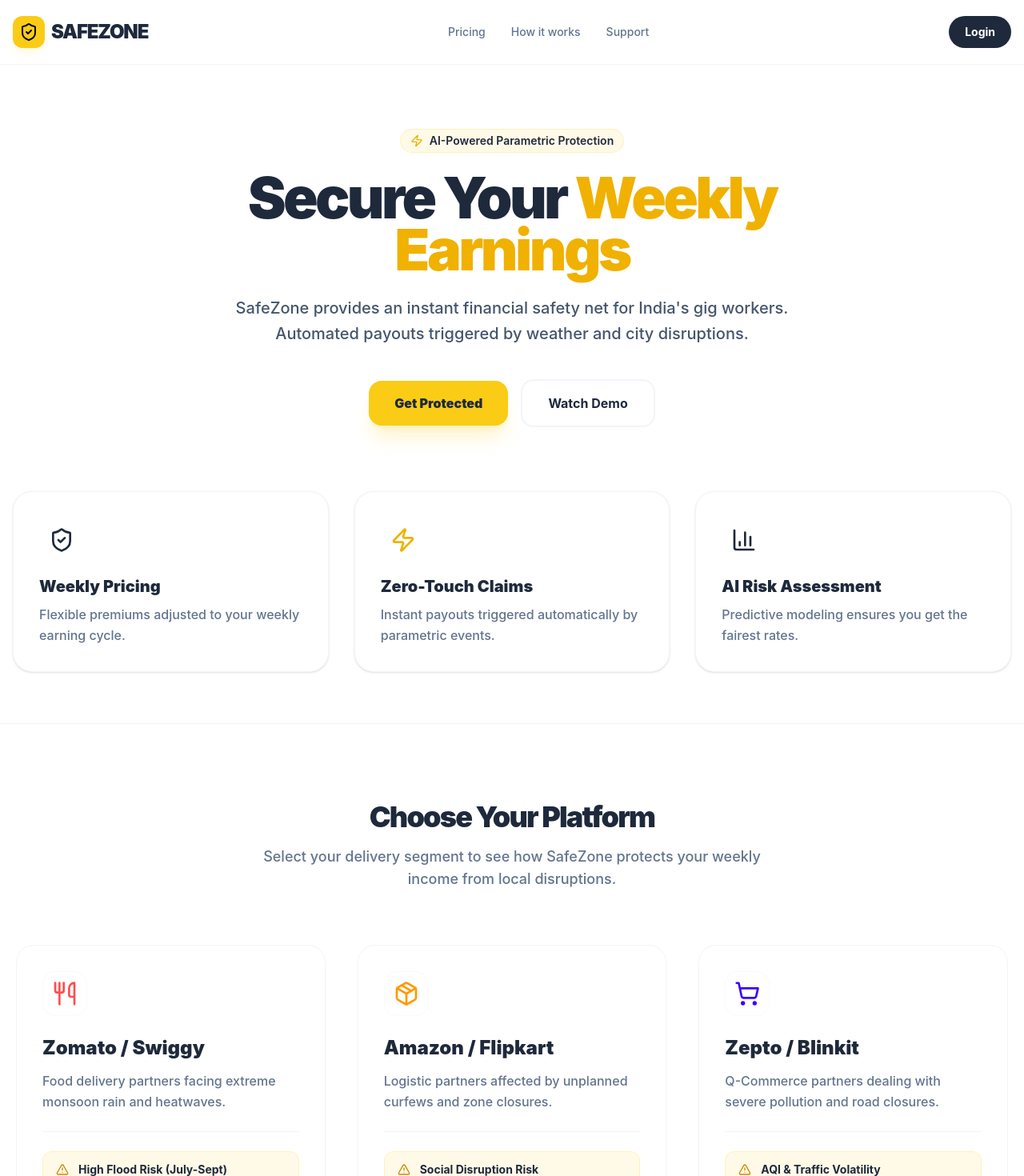
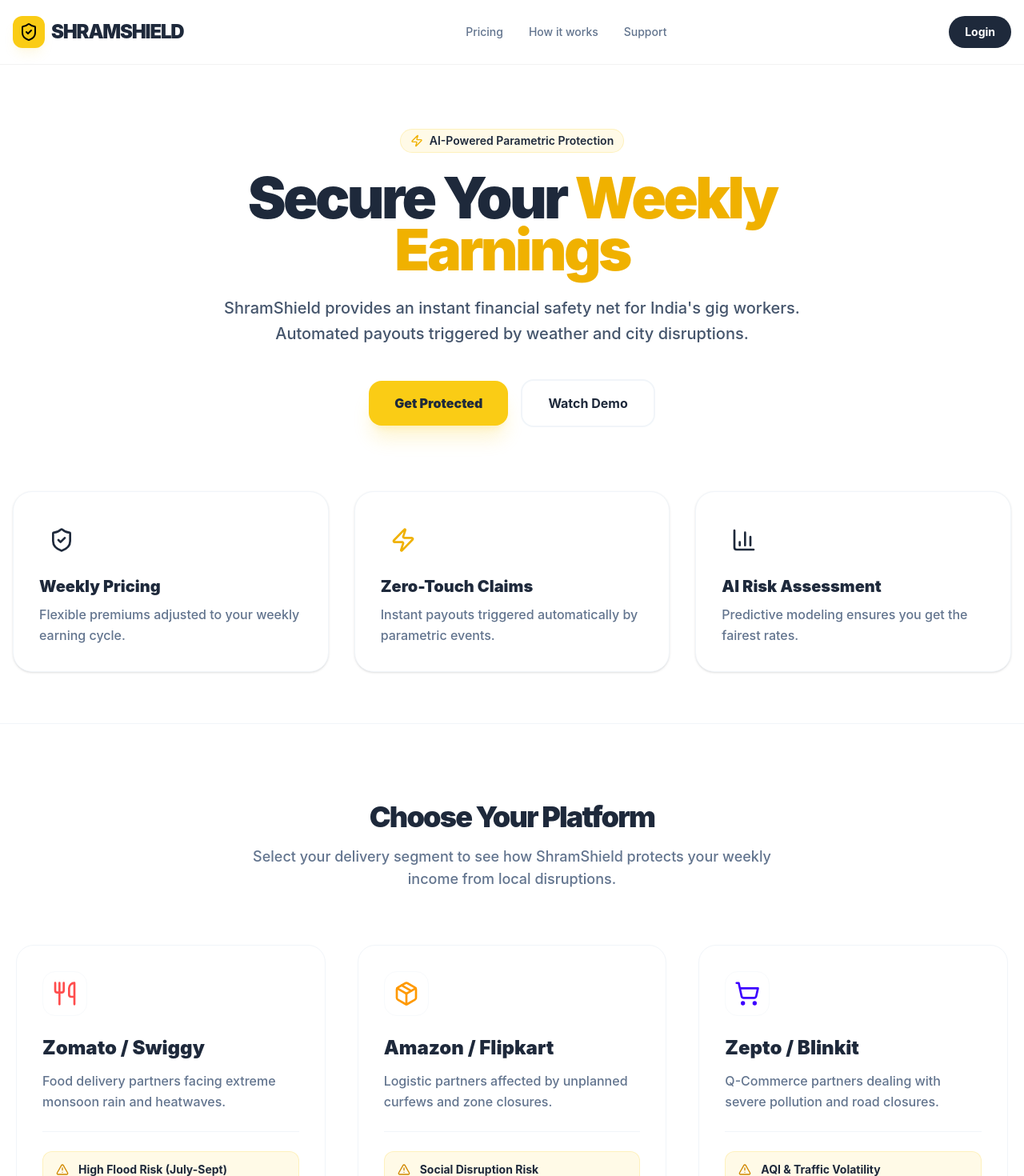
Before and after one commit to archeeetah/Guidewire-devtrails, a Next.js app in the folder frontend/: page / in a window 1280 px wide. Shown: the top 1470 px of the page at 80% size. Built offline with nearby package versions, Linux system fonts and the light colour scheme.

Commit message:
feat: implement initial UI structure including navbar, hero, persona selection, and protection modal.

```diff
--- a/frontend/src/app/layout.tsx
+++ b/frontend/src/app/layout.tsx
@@ -13,7 +13,7 @@
 });
 
 export const metadata: Metadata = {
-  title: "SafeZone | AI-Powered Gig Income Protection",
+  title: "ShramShield | AI-Powered Gig Income Protection",
   description: "Automated parametric insurance for India's delivery partners.",
 };
 
--- a/frontend/src/app/page.tsx
+++ b/frontend/src/app/page.tsx
@@ -51,7 +51,7 @@
           >
             <h2 className="text-4xl font-black mb-4 text-brand-slate tracking-tighter">Choose Your Platform</h2>
             <p className="text-slate-500 text-lg max-w-2xl mx-auto font-medium">
-              Select your delivery segment to see how SafeZone protects your weekly income
+              Select your delivery segment to see how ShramShield protects your weekly income
               from local disruptions.
             </p>
           </motion.div>
--- a/frontend/src/components/Hero.tsx
+++ b/frontend/src/components/Hero.tsx
@@ -23,7 +23,7 @@
           </h1>
 
           <p className="text-xl text-slate-600 mb-10 leading-relaxed font-medium">
-            SafeZone provides an instant financial safety net for India's gig workers.
+            ShramShield provides an instant financial safety net for India's gig workers.
             Automated payouts triggered by weather and city disruptions.
           </p>
 
--- a/frontend/src/components/Navbar.tsx
+++ b/frontend/src/components/Navbar.tsx
@@ -10,7 +10,7 @@
           <div className="w-10 h-10 bg-brand-yellow rounded-xl flex items-center justify-center shadow-lg shadow-brand-yellow/10">
             <ShieldCheck className="text-black w-6 h-6" />
           </div>
-          <span className="text-2xl font-black tracking-tighter uppercase text-brand-slate">SafeZone</span>
+          <span className="text-2xl font-black tracking-tighter uppercase text-brand-slate">ShramShield</span>
         </div>
 
         <div className="hidden md:flex items-center gap-8 text-sm font-medium text-slate-500">
--- a/frontend/src/components/ProtectionModal.tsx
+++ b/frontend/src/components/ProtectionModal.tsx
@@ -39,7 +39,7 @@
                 </div>
                 <div>
                   <h2 className="text-2xl font-black text-brand-slate tracking-tight">Active Protection</h2>
-                  <p className="text-slate-500 font-medium text-sm">Powered by SafeZone AI</p>
+                  <p className="text-slate-500 font-medium text-sm">Powered by ShramShield AI</p>
                 </div>
               </div>
               <button
```
